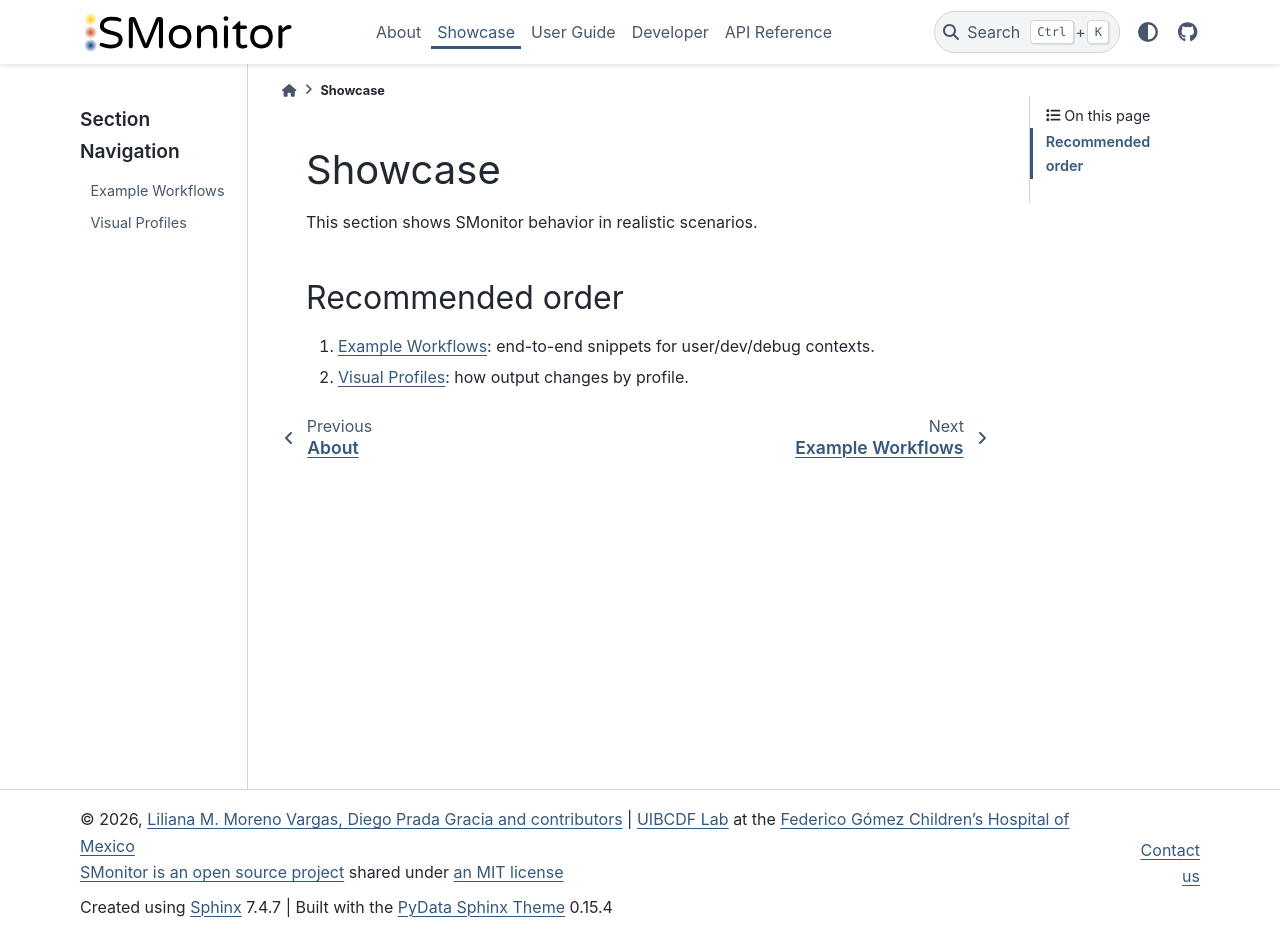
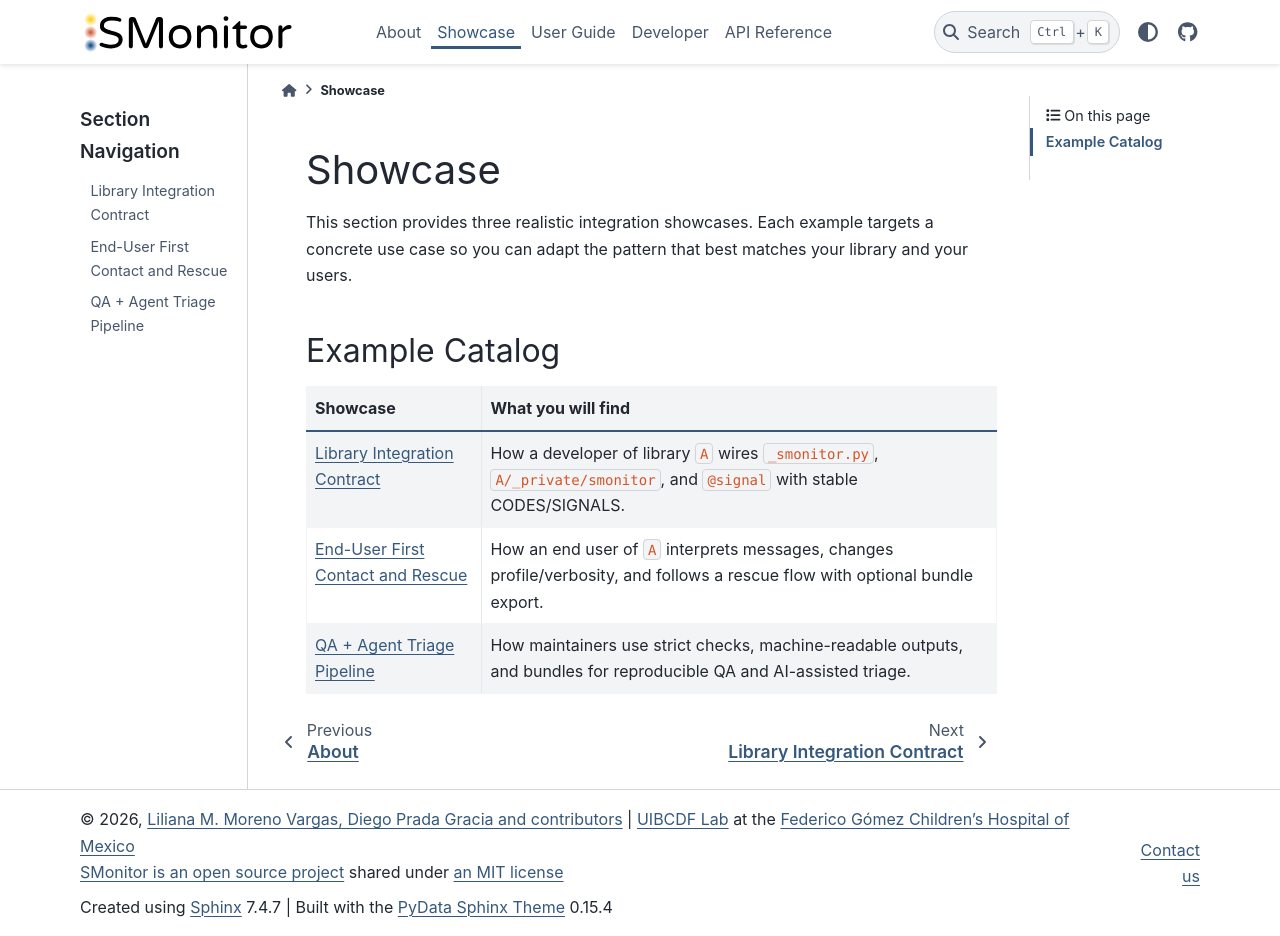
Before and after one commit to uibcdf/smonitor, a Sphinx documentation site: the page built from docs/content/showcase/index.md, in a window 1280 px wide and 936 px high. Built offline with Sphinx 7.4.7 and the PyData theme 0.15.4, drawn with Linux system fonts in a browser that asks for light colours; the version number could not be read and is left out.

Commit message:
docs(showcase): align with depdigest-style scenario catalog

````diff
--- a/docs/content/showcase/index.md
+++ b/docs/content/showcase/index.md
@@ -1,16 +1,22 @@
 # Showcase
 
-This section shows SMonitor behavior in realistic scenarios.
+This section provides three realistic integration showcases. Each example
+targets a concrete use case so you can adapt the pattern that best matches
+your library and your users.
 
-## Recommended order
+## Example Catalog
 
-1. [Example Workflows](examples.md): end-to-end snippets for user/dev/debug contexts.
-2. [Visual Profiles](visual-profiles.md): how output changes by profile.
+| Showcase | What you will find |
+|---|---|
+| [Library Integration Contract](library-integration-contract.md) | How a developer of library `A` wires `_smonitor.py`, `A/_private/smonitor`, and `@signal` with stable CODES/SIGNALS. |
+| [End-User First Contact and Rescue](end-user-first-contact-rescue.md) | How an end user of `A` interprets messages, changes profile/verbosity, and follows a rescue flow with optional bundle export. |
+| [QA + Agent Triage Pipeline](qa-agent-triage-pipeline.md) | How maintainers use strict checks, machine-readable outputs, and bundles for reproducible QA and AI-assisted triage. |
 
 ```{toctree}
 :maxdepth: 1
 :hidden:
 
-examples.md
-visual-profiles.md
+library-integration-contract.md
+end-user-first-contact-rescue.md
+qa-agent-triage-pipeline.md
 ```
````
Also changed, not shown: docs/content/showcase/end-user-first-contact-rescue.md (added, +45 -0 lines), docs/content/showcase/examples.md (deleted, +0 -49 lines), docs/content/showcase/library-integration-contract.md (added, +65 -0 lines), docs/content/showcase/qa-agent-triage-pipeline.md (added, +48 -0 lines), docs/content/showcase/visual-profiles.md (deleted, +0 -28 lines).
